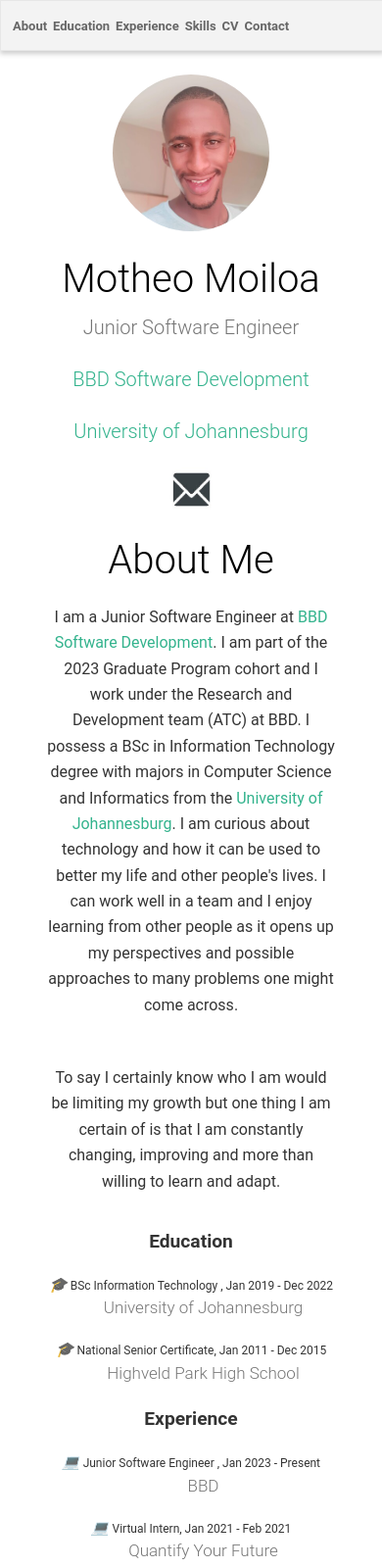
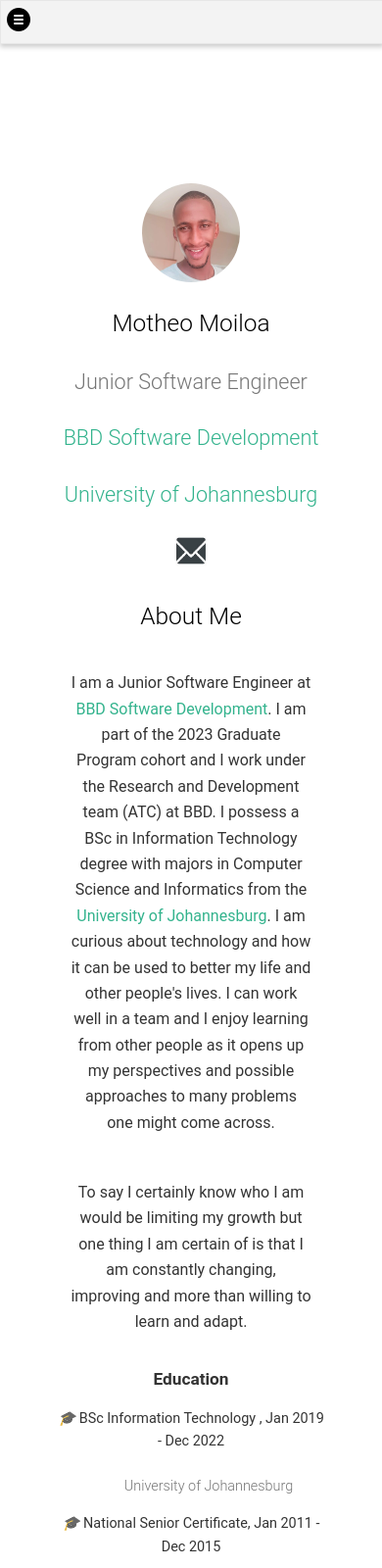
Before and after one commit to Motheo-Moiloa-BBD/Profile, a plain HTML site: page index.html in a window 390 px wide. Shown: the top 1600 px of the page at 98% size. Drawn offline with Linux system fonts and the light colour scheme.

Commit message:
changes to css and index and contact

```diff
--- a/contact.html
+++ b/contact.html
@@ -17,6 +17,9 @@
             <a href="./index.html">About</a>
             <a href="./contact.html">Contact</a>
         </nav>
+        <button class="burger_menu" id="burger_menu">
+            <img class="menu_icon" src="./images/hamburger-menu.png" alt="A hamburger menu icon">
+        </button>
     </header>
 
     <section class="form_holder">
@@ -28,10 +31,11 @@
                 <label for="surname" id="surname">Surname</label>
                 <input type="text" id="surname" name="surname" required>
                 <label for="message">Message</label>
-                <textarea id="message" name="message"></textarea>
+                <textarea id="message" name="message" required></textarea>
                 <input type="submit" value="Send">
             </form>
     </section>
 
+    <script src="./js/script.js"></script>
 </body>
 </html>
--- a/css/style.css
+++ b/css/style.css
@@ -1,22 +1,29 @@
+/* Variables */
+
+:root{
+    --primary-colour: #33b38d;
+}
+
 html{
     font-family: Roboto,sans-serif;
-    font-size: 16px;
+    font-size: 1.1em;
     color: rgba(0,0,0,.8);
     line-height: 1.65;
 }
 
 body{
     box-sizing: border-box;
-    margin: 0px;
-    padding: 30px;
+    margin: 0;
+    padding: 4em;
     scroll-behavior: smooth;
 }
 
 header{
     width: 100%;
-    height: 50px;
+    height: 3em;
     display: flex;
     align-items: center;
+    justify-content: space-between;
     border: 1px solid #e7e7e7;
     background-color: #f3f3f3;
     position: fixed;
@@ -27,29 +34,38 @@ header{
 }
 
 header a{
-    margin-left: 20px;
+    margin-left: 2rem;
     text-decoration: none;
     color: #666;
-    font-size: 18px;
+    font-size: 0.9rem;
     font-weight: bold;
     transition: color .6s ease;
 }
 
 header a:hover{
-    color: #33b38d;
+    color: var(--primary-colour);
 }
 
 nav{
-    margin-left: 70px;
+    margin-left: 5rem;
+
+}
+
+.burger_menu{
+    font-size: 2rem;
+    border: 0;
+    background-color: transparent;
+    cursor: pointer;
+    display: none;
 }
 
 .about{
-    margin-top: 30px;
+    margin-top: 1.5rem;
     display: flex;
 }
 
 .about a{
-    color: #33b38d;
+    color: var(--primary-colour);
     text-decoration: none;
 }
 
@@ -70,26 +86,25 @@ nav{
 }
 
 .name_title{
-    font-size: 40px;
+    font-size: 2.5em;
     font-weight: 300;
     color: #000;
-    margin-bottom: -20px;
 }
 
 .work{
-    font-size: 20px;
+    font-size: 1.5em;
     font-weight: 300;
     color: rgba(0,0,0,.54);
 }
 
 .company{
-    font-size: 20px;
+    font-size: 1.5em;
     font-weight: 300;
 }
 
 .email_icon{
-    width: 45px;
-    height: 45px;
+    width: 2.5rem;
+    height: 2.5rem;
 }
 
 .description{
@@ -97,16 +112,16 @@ nav{
 }
 
 .about_me_content{
-    font-size: 20px;
+    font-size: 1.3em;
     text-align: justify;
 }
 
 .graduation_cap_icon, .laptop_icon{
-    font-size: 25px;
+    font-size: 1.3em;
 }
 
 .qualification, .job{
-    font-size: 19px;
+    font-size: 1.1em;
 }
 
 .institution{
@@ -119,11 +134,11 @@ nav{
 
 #skills{
     display: flex;
-    font-size: 16px;
+    font-size: 1.0em;
 }
 
 #skills h2{
-    font-size: 1.35rem;
+    font-size: 1.2em;
 }
 
 .programming_skills, .interpersonal_skills, .language_skills{
@@ -132,36 +147,35 @@ nav{
 
 .form_holder{
     box-sizing: border-box;
-    margin-top: 50px;
+    margin-top: 2rem;
     border-radius: 10px;
-    padding: 100px;
+    padding: 3rem;
     background-color: #f2f2f2;
 }
 
 form{
-    margin-top: 25px;
-    margin-left: -25px;
+    margin-top: 2rem;
 }
 
 textarea{
-    height: 150px;
+    height: 5rem;
 }
 
 input[type=text], textarea{
     width: 100%;
-    padding: 10px;
+    padding: 1rem;
     border:1px solid #ccc;
-    margin-top: 10px;
-    margin-bottom: 20px;
+    margin-top: 1.2rem;
+    margin-bottom: 1.5rem;
     resize: vertical;
     border-radius: 10px;
     box-shadow: 0 0 3px #666;
 }
 
 input[type=submit]{
-    background-color: #33b38d;
+    background-color: var(--primary-colour);
     color: white;
-    padding: 10px 30px;
+    padding: 1rem 2rem;
     border: none;
     cursor: pointer;
     border-radius: 10px;
@@ -173,30 +187,53 @@ input[type=submit]:hover{
 }
 
 label{
-    font-size: 15px;
+    font-size: 1em;
 }
 
 .form_holder h2{
-    font-size: 30px;
+    font-size: 1.5em;
     text-align: center;
-    margin-top: -70px;
+}
+
+footer{
+    text-align: center;
+    font-size: 1.5em;
+    color: #33b38d;
 }
 
 
-/* Tablets and Phones */
+/* Tablets */
 
 @media screen and (max-width: 768px) {
     header a{
-        margin-left: 2px;
-        font-size: 13px;
+        margin-left: 2rem;
+        font-size: 1em;
     }
 
     nav{
-        margin-left: 10px;
+        position: fixed;
+        margin-left: 0.5rem;
+        display: flex;
+        flex-direction: column;
+        margin-top: 7rem;
+        left: 2rem;
+        width: 80%;
+        text-align: center;
+        transform: translateX(120%);
+        transition: transform 0.5s ease-in;
+    }
+
+    .burger_menu{
+        display: block;
+    }
+
+    nav.show{
+        transform: translateX(0);
     }
 
     .about{
         flex-direction: column;
+        margin-top: 5rem;
     }
 
     .about p{
@@ -204,14 +241,16 @@ label{
     }
 
     .circular_image{
+        margin-top: 3rem;
         height:10rem;
         width :10rem;
         text-align: center;
     }
 
     .name_title{
+        font-size: 1.7em;
         text-align: center;
-        margin-top: -0.5rem;
+        margin-top: 0.5rem;
     }
 
     .about_me_content{
@@ -225,17 +264,17 @@ label{
     }
 
     .graduation_cap_icon, .laptop_icon{
-        font-size: 15px;
+        font-size: 1em;
     }
 
     .qualification, .job{
-        font-size: 12px;
+        font-size: 1em;
     }
 
     .institution{
-        margin-left: 25px;
-        margin-top: -15px;
-        font-size: 17px;
+        margin-left: 2.5em;
+        margin-top: 1.5em;
+        font-size: 1em;
     }
 
     #skills{
@@ -248,7 +287,44 @@ label{
     }
 
     .form_holder h2{
-        font-size: 20px;
-        margin-top: -70px;
+        font-size: 1em;
+        margin-top: 2rem;
     }
 }
+
+/* Smaller Phones  */
+@media screen and (max-width: 420px){
+    html{
+        font-size: 0.9em;
+    }
+
+    nav{
+        font-size: 1em;
+    }
+
+    .circular_image{
+        margin-top: 3rem;
+        height:7rem;
+        width :7rem;
+        text-align: center;
+    }
+
+    form{
+        margin-top: 0.5rem;
+    }
+
+    .form_holder{
+        box-sizing: border-box;
+        padding: 3em;
+        background-color: #f2f2f2;
+    }
+
+    .form_holder h2{
+        font-size: 0.9em;
+        margin-top: 0rem;
+    }
+
+    textarea{
+        height: 2rem;
+    }
+}
--- a/index.html
+++ b/index.html
@@ -16,19 +16,22 @@
 <body>
     <header>
         <nav>
-            <a href="#about_me">About</a>
-            <a href="#education">Education</a>
-            <a href="#experience">Experience</a>
-            <a href="#skills">Skills</a>
-            <a href="./resources/Motheo_Moiloa_CV.pdf" target="_blank" type="application/pdf" media="print">CV</a>
-            <a href="./contact.html">Contact</a>
+            <a href="#about_me" class="nav_link">About</a>
+            <a href="#education" class="nav_link">Education</a>
+            <a href="#experience" class="nav_link">Experience</a>
+            <a href="#skills" class="nav_link">Skills</a>
+            <a href="./resources/Motheo_Moiloa_CV.pdf" class="nav_link" target="_blank" type="application/pdf" media="print">CV</a>
+            <a href="./contact.html" class="nav_link">Contact</a>
         </nav>
+        <button class="burger_menu" id="burger_menu">
+            <img class="menu_icon" src="./images/hamburger-menu.png" alt="A hamburger menu icon">
+        </button>
     </header>
 
     <section class="about" id="about_me">
         <article class="profile_summary">
             <figure class="centre_text">
-                <img class="circular_image" src="images/me.jpg" alt="A rounded picture of Motheo Moiloa.">
+                <img class="circular_image centre_text" src="images/me.jpg" alt="A rounded picture of Motheo Moiloa.">
             </figure>
 
             <h2 class="centre_text name_title">Motheo Moiloa</h2>
@@ -116,7 +119,13 @@
 
 
     <footer>
+        <input id="tech message" onclick="getData()" type="submit" value="Get Message">
+        <section id="message_display">
 
+        </section>
     </footer>
+
+    <script src="./js/script.js"></script>
+
 </body>
 </html>
```
